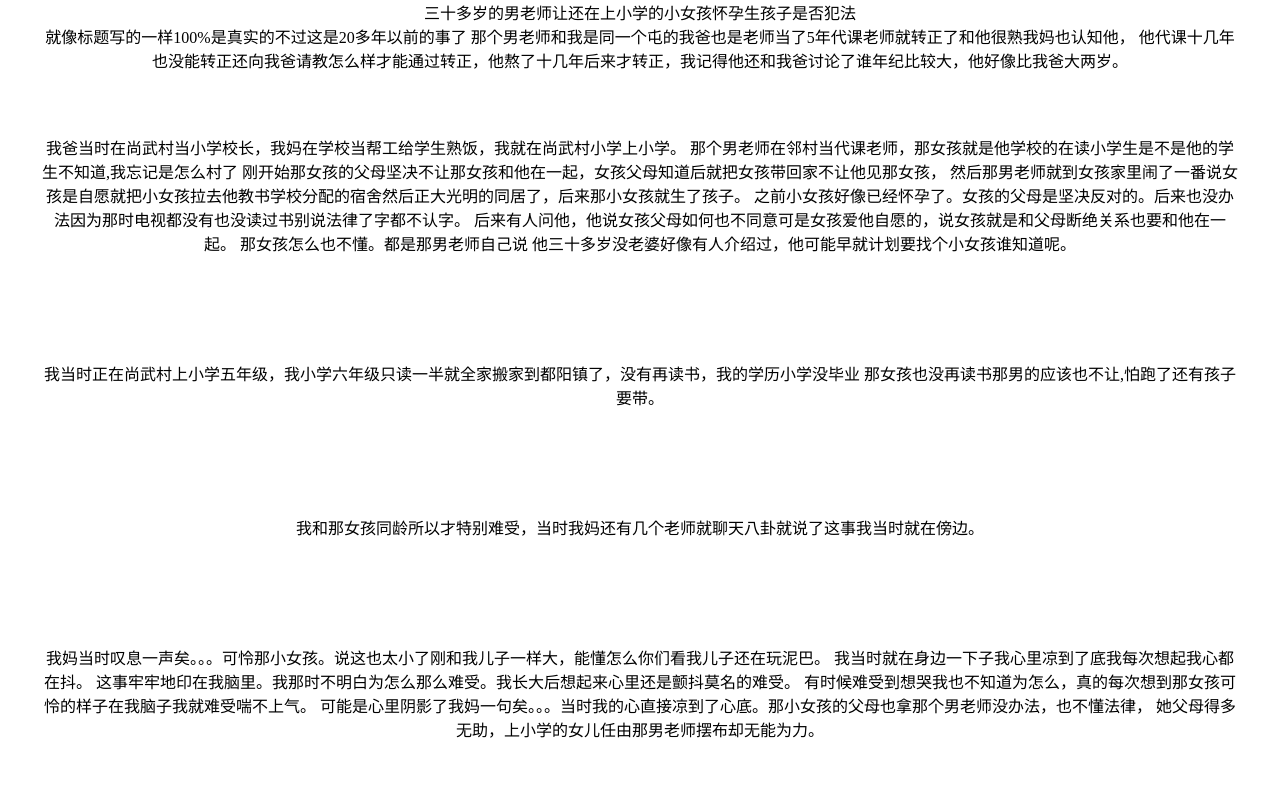
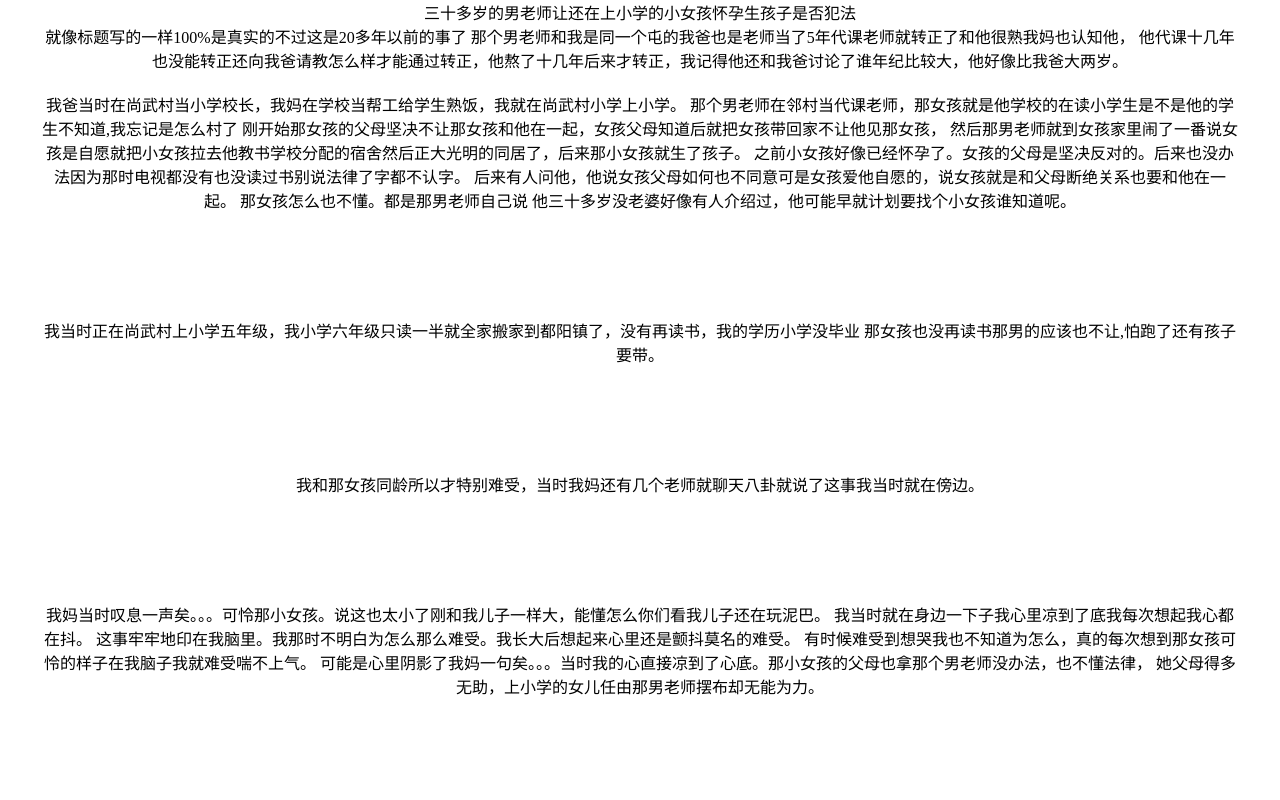
Before and after one commit to vgggt6/u5h7g9q, a plain HTML site: page whyareyousad.html in a window 1280 px wide. Shown: the top 800 px of the page. Drawn offline with Linux system fonts and the light colour scheme.

Commit message:
Update whyareyousad.html

```diff
--- a/whyareyousad.html
+++ b/whyareyousad.html
@@ -2,6 +2,7 @@
 <html>
 <head>
 <meta charset="utf-8">
+<title>三十多岁的男老师让还在上小学的小女孩怀孕生孩子是否犯法(runoob.com)</title>
 <title>I love you。)</title>
 <style>
 body{width: 1200px; max-width: 100%;text-align:center;margin: 0 auto;
@@ -24,7 +25,7 @@ p {
 就像标题写的一样100%是真实的不过这是20多年以前的事了
 那个男老师和我是同一个屯的我爸也是老师当了5年代课老师就转正了和他很熟我妈也认知他，
 他代课十几年也没能转正还向我爸请教怎么样才能通过转正，他熬了十几年后来才转正，我记得他还和我爸讨论了谁年纪比较大，他好像比我爸大两岁。
-<p><br /></p>
+<p></p>
 我爸当时在尚武村当小学校长，我妈在学校当帮工给学生熟饭，我就在尚武村小学上小学。
 那个男老师在邻村当代课老师，那女孩就是他学校的在读小学生是不是他的学生不知道,我忘记是怎么村了
 刚开始那女孩的父母坚决不让那女孩和他在一起，女孩父母知道后就把女孩带回家不让他见那女孩，
```
